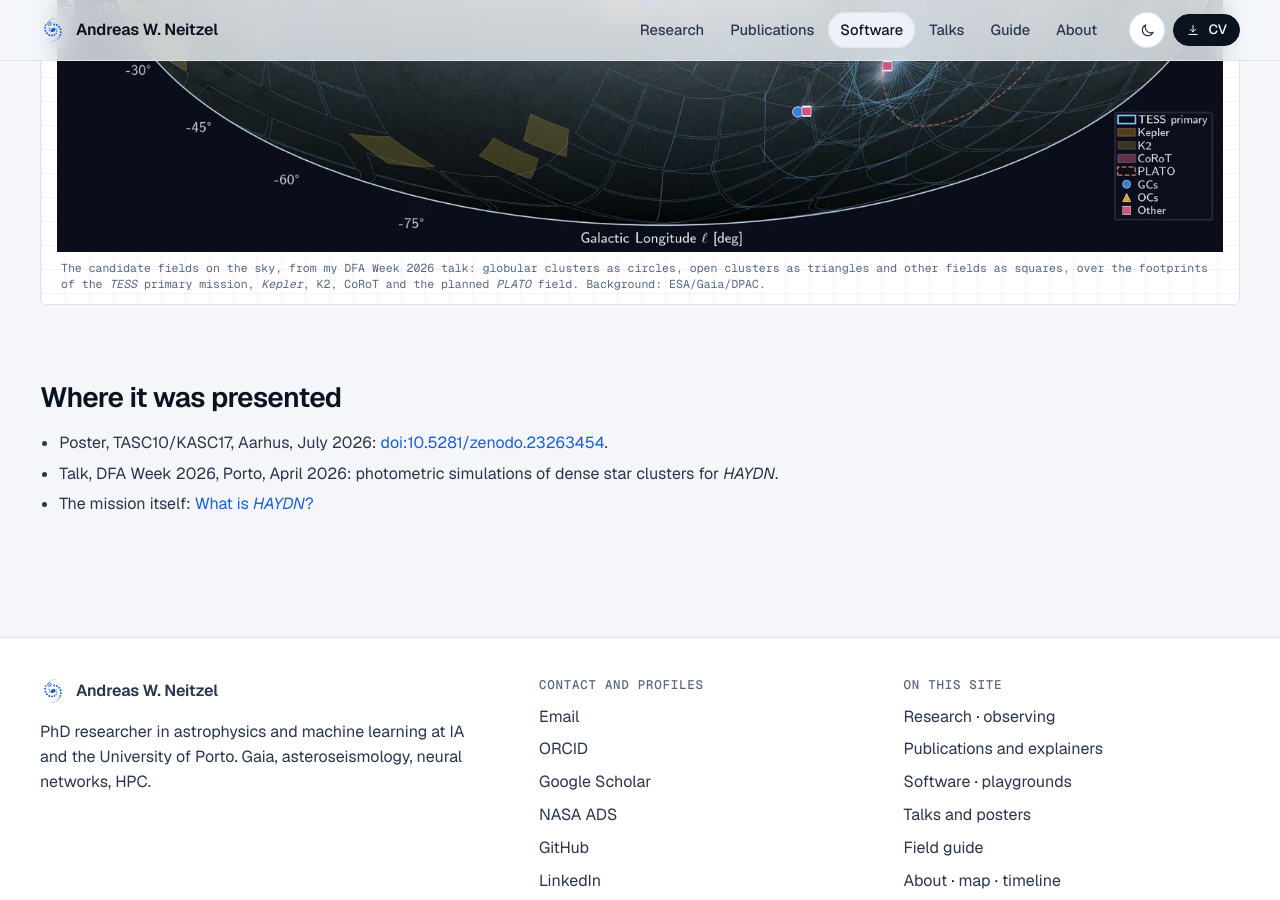
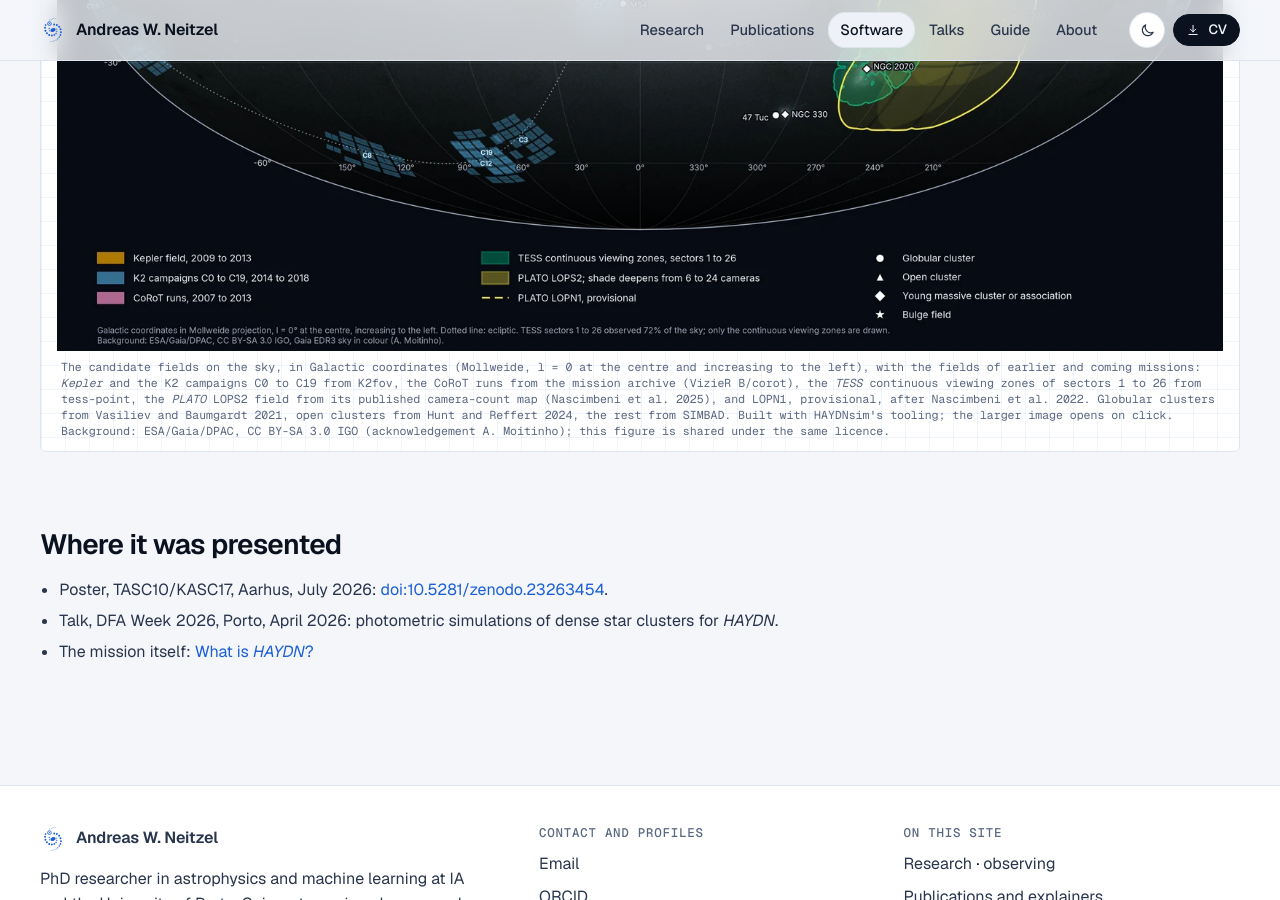
Before and after one commit to AndreasWNeitzel/AndreasWNeitzel.github.io, a Jekyll site: the page built from _pages/software/haydnsim.md, in a window 1280 px wide and 900 px high, scrolled down 2965 px. Built offline with Jekyll 4.4.1, drawn with Linux system fonts in a browser that asks for light colours.

Commit message:
HAYDNsim: the corrected candidate-fields sky map, every footprint and catalogue from its primary source, with the full-size image on click and the share-alike licence stated

```diff
--- a/_pages/software/haydnsim.md
+++ b/_pages/software/haydnsim.md
@@ -34,8 +34,8 @@ extra_css: [/assets/css/haydn.css]
 </figure>
 
 <figure class="panel guide-wide">
-  <img src="{{ '/assets/img/haydnsim/candidate-clusters-sky.webp' | relative_url }}" alt="The sky in Galactic coordinates over the Gaia map, with the footprints of the TESS, Kepler, K2, CoRoT and PLATO fields and the candidate globular clusters, open clusters and other fields marked." loading="lazy" decoding="async" width="1600" height="813">
-  <figcaption class="credit">The candidate fields on the sky, from my DFA Week 2026 talk: globular clusters as circles, open clusters as triangles and other fields as squares, over the footprints of the <i>TESS</i> primary mission, <i>Kepler</i>, K2, CoRoT and the planned <i>PLATO</i> field. Background: ESA/Gaia/DPAC.</figcaption>
+  <a href="{{ '/assets/img/haydnsim/candidate-fields-sky-3000.webp' | relative_url }}"><img src="{{ '/assets/img/haydnsim/candidate-fields-sky.webp' | relative_url }}" alt="The sky in Galactic coordinates over the Gaia colour map, with the footprints of Kepler, the K2 campaigns, the CoRoT runs, the TESS continuous viewing zones and the PLATO fields, and the candidate HAYDN globular clusters, open clusters, young massive clusters and the bulge field marked and named." loading="lazy" decoding="async" width="1600" height="949"></a>
+  <figcaption class="credit">The candidate fields on the sky, in Galactic coordinates (Mollweide, l = 0 at the centre and increasing to the left), with the fields of earlier and coming missions: <i>Kepler</i> and the K2 campaigns C0 to C19 from K2fov, the CoRoT runs from the mission archive (VizieR B/corot), the <i>TESS</i> continuous viewing zones of sectors 1 to 26 from tess-point, the <i>PLATO</i> LOPS2 field from its published camera-count map (Nascimbeni et al. 2025), and LOPN1, provisional, after Nascimbeni et al. 2022. Globular clusters from Vasiliev and Baumgardt 2021, open clusters from Hunt and Reffert 2024, the rest from SIMBAD. Built with HAYDNsim's tooling; the larger image opens on click. Background: ESA/Gaia/DPAC, CC BY-SA 3.0 IGO (acknowledgement A. Moitinho); this figure is shared under the same licence.</figcaption>
 </figure>
 
 <section class="section" aria-labelledby="where">
```
Also changed, not shown: assets/img/haydnsim/candidate-clusters-sky.webp (deleted), assets/img/haydnsim/candidate-fields-sky-3000.webp (added), assets/img/haydnsim/candidate-fields-sky.webp (added).
